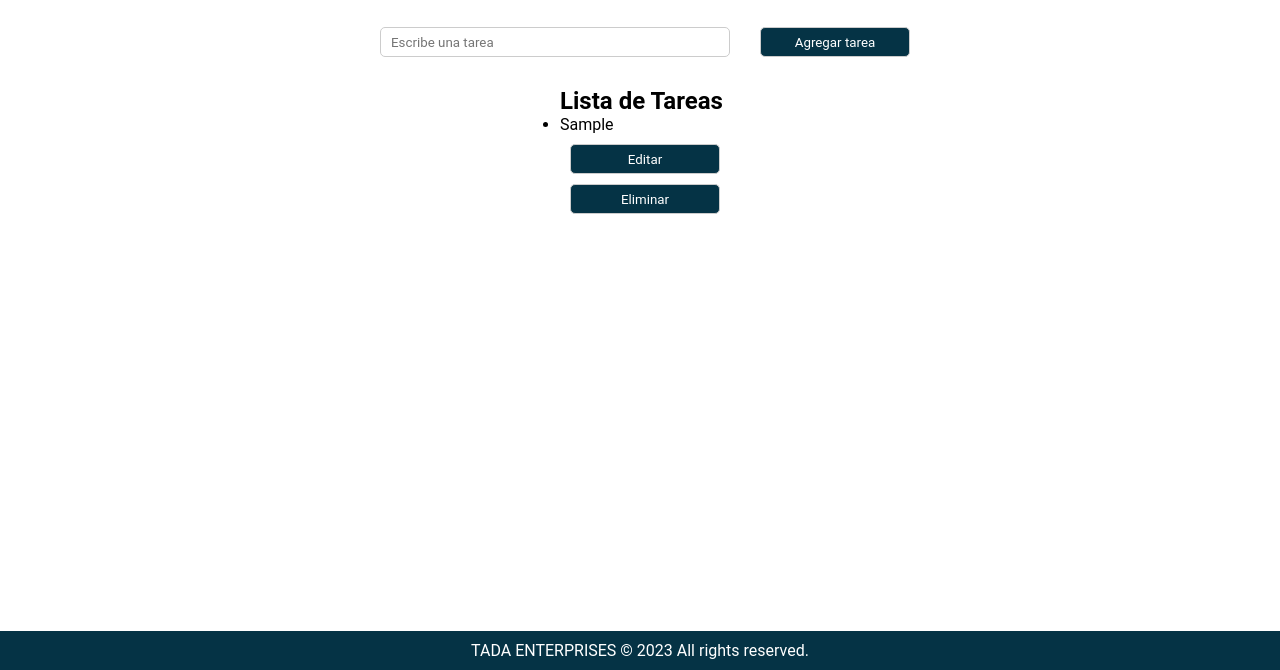
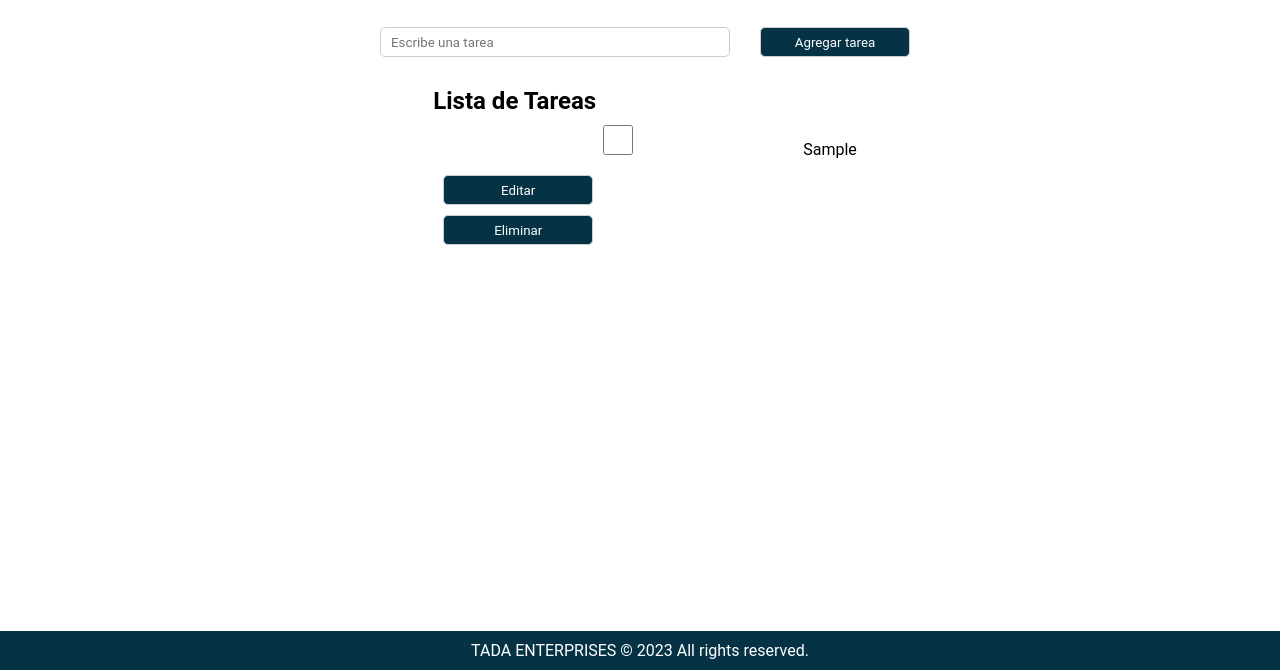
Before and after one commit to AlfredoJoyaV/Proyecto-To-Do-List-DOM, a website built with Vite: page index.html in a window 1280 px wide. Both pictures are taken after typing "Sample" into the empty fields and a click on the button "Agregar tarea". Shown: the part 130-800 px from the top of the page. Built offline with nearby package versions, Linux system fonts and the light colour scheme.

Commit message:
:sparkles:Agregando funcionalidad para tareas completadas

```diff
--- a/src/script.js
+++ b/src/script.js
@@ -1,14 +1,17 @@
 import createHeader from './header.js';
 import createFooter from './footer.js';
+import './style.css'; // Asegúrate que este archivo exista y se importe al inicio
+
 const app = document.getElementById('app');
 
+// Importamos en header y fotter
 const header = createHeader();
 document.body.prepend(header);
 
 const footer = createFooter();
-document.body.appendChild(footer); // O donde quieras agregar el footerimport './style.css'
+document.body.appendChild(footer);
 
-// Agregar la lista de tareas
+// Hacemos el cuerpo del HTML
 const listasAgregadas = `
 <div class="listas">
     <h1>Agrega una tarea</h1>
@@ -17,79 +20,96 @@ const listasAgregadas = `
         <button id="agregarTarea">Agregar tarea</button>
     </div>
     <div id="enlistar">
-    <h2>Lista de Tareas</h2>
-    <ul id="listaTareas"></ul>
+        <h2>Lista de Tareas</h2>
+        <ul id="listaTareas"></ul>
     </div>
 </div>
 `;
 
-// Creamos el contenedor de las listas de tareas
 const contenedorListas = document.createElement('div');
 contenedorListas.innerHTML = listasAgregadas;
 app.appendChild(contenedorListas);
 
-// Referencia a la lista visual de tareas
+// Declaramos las constantes
 const listaTareas = document.getElementById('listaTareas');
+const inputTarea = document.getElementById('listaInput');
+const btnAgregar = document.getElementById('agregarTarea');
 
-// Función para cargar tareas desde localStorage
+// Lo guardamos en el LocalStorage
+function obtenerTareas() {
+    return JSON.parse(localStorage.getItem('tareas')) || [];
+}
+
+function guardarTareas(tareas) {
+    localStorage.setItem('tareas', JSON.stringify(tareas));
+}
+
+// Hacemos una funcion del cargado de tareas
 function cargarTareas() {
-    const tareas = JSON.parse(localStorage.getItem('tareas')) || [];
+    const tareas = obtenerTareas();
     listaTareas.innerHTML = '';
-    tareas.forEach((tarea, idx) => {
+
+    tareas.forEach((tareaObj, idx) => {
         const li = document.createElement('li');
-        li.textContent = tarea;
-        // Boton para editar tarea
+
+        const checkbox = document.createElement('input');
+        checkbox.type = 'checkbox';
+        checkbox.checked = tareaObj.completada;
+        checkbox.addEventListener('change', () => {
+            tareas[idx].completada = checkbox.checked;
+            guardarTareas(tareas);
+            cargarTareas();
+        });
+
+        const span = document.createElement('span');
+        span.textContent = tareaObj.texto;
+        if (tareaObj.completada) {
+            span.style.textDecoration = 'line-through';
+        }
+
         const btnEditar = document.createElement('button');
         btnEditar.textContent = 'Editar';
         btnEditar.onclick = () => editarTarea(idx);
-        li.appendChild(btnEditar);
 
-        // Botón para eliminar tarea
         const btnEliminar = document.createElement('button');
         btnEliminar.textContent = 'Eliminar';
         btnEliminar.onclick = () => eliminarTarea(idx);
-        li.appendChild(btnEliminar);
+
+        li.append(checkbox, span, btnEditar, btnEliminar);
         listaTareas.appendChild(li);
     });
 }
 
-// Función para guardar tareas en localStorage
-function guardarTareas(tareas) {
-    localStorage.setItem('tareas', JSON.stringify(tareas));
-}
-
-// Evento para agregar nueva tarea
-document.getElementById('agregarTarea').addEventListener('click', () => {
-    const input = document.getElementById('listaInput');
-    const tarea = input.value.trim();
-    if (tarea) {
-        const tareas = JSON.parse(localStorage.getItem('tareas')) || [];
-        tareas.push(tarea);
+// Agregamos las tareas
+btnAgregar.addEventListener('click', () => {
+    const texto = inputTarea.value.trim();
+    if (texto) {
+        const tareas = obtenerTareas();
+        tareas.push({ texto, completada: false });
         guardarTareas(tareas);
         cargarTareas();
-        input.value = '';
-
+        inputTarea.value = '';
     }
 });
 
-// Función para eliminar tarea
+// Eliminamos tareas
 function eliminarTarea(idx) {
-    const tareas = JSON.parse(localStorage.getItem('tareas')) || [];
+    const tareas = obtenerTareas();
     tareas.splice(idx, 1);
     guardarTareas(tareas);
     cargarTareas();
 }
 
-// Función para editar tarea
+// Editamos tareas
 function editarTarea(idx) {
-    const tareas = JSON.parse(localStorage.getItem('tareas')) || [];
-    const nuevaTarea = prompt('Coloca la edición de la tarea:', tareas[idx]);
+    const tareas = obtenerTareas();
+    const nuevaTarea = prompt('Coloca la edición de la tarea:', tareas[idx].texto);
     if (nuevaTarea) {
-        tareas[idx] = nuevaTarea;
+        tareas[idx].texto = nuevaTarea.trim();
         guardarTareas(tareas);
         cargarTareas();
     }
-};
+}
 
-// Inicializar la lista al cargar la página
+
 cargarTareas();
--- a/src/style.css
+++ b/src/style.css
@@ -79,3 +79,7 @@ div .listas button:active{
     gap: 10px;
     margin-bottom: 20px;
 }
+
+li {
+    list-style-type: none;
+}
```
